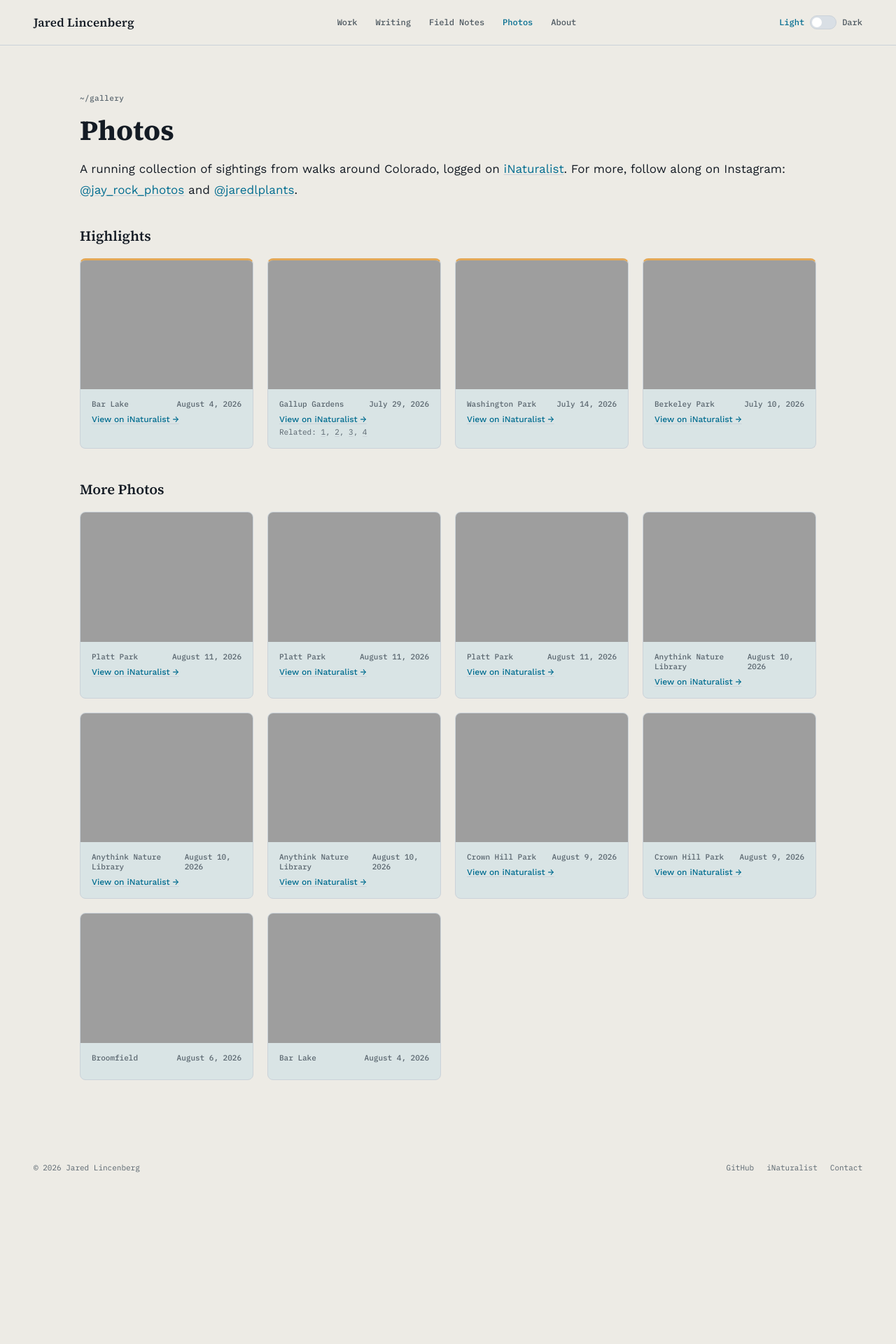
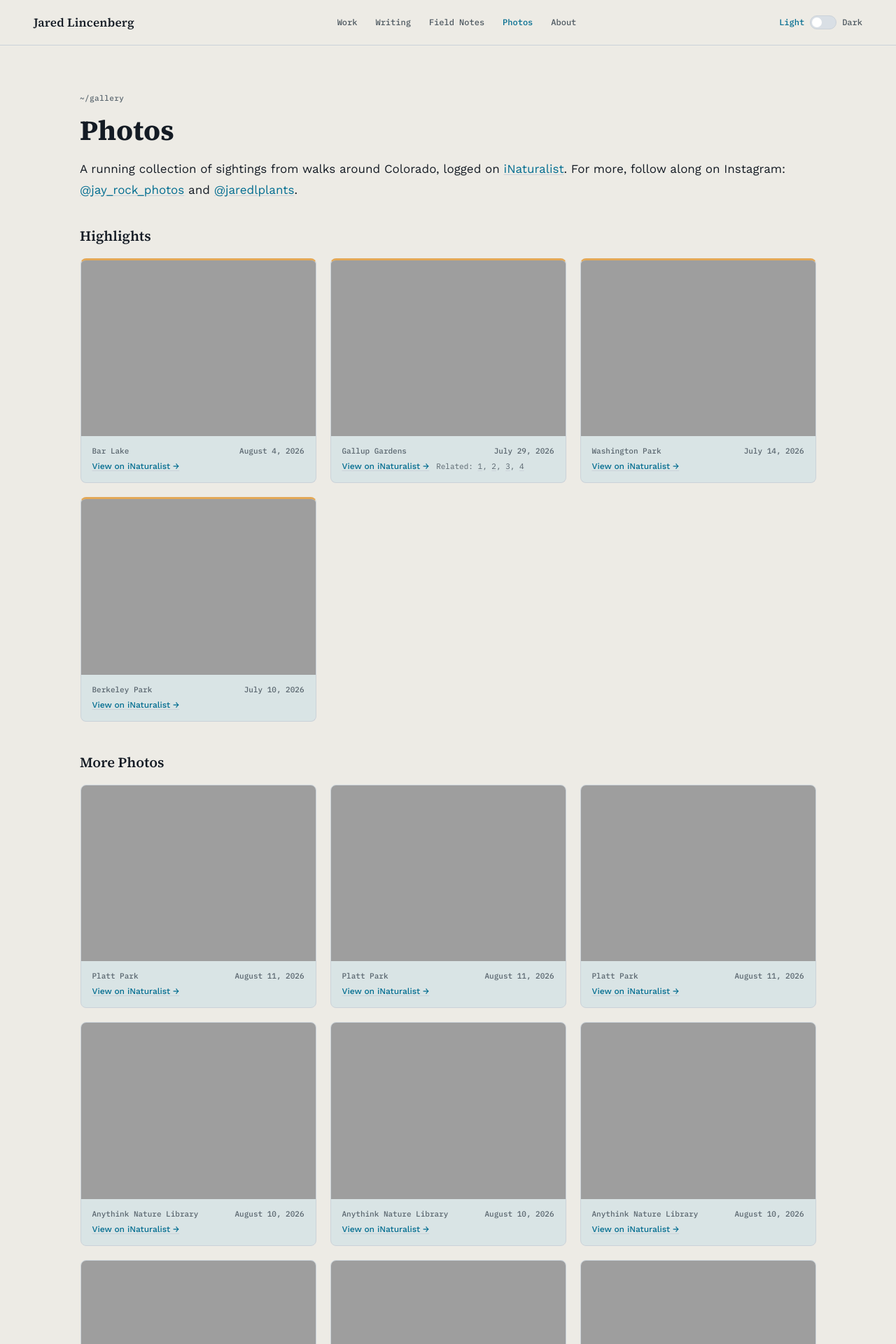
Before and after one commit to JaredLincenberg/jaredlincenberg.github.io, a Jekyll site: the page built from photos.md, in a window 1280 px wide. Shown: the top 1920 px of the page at 70% size. Built offline with Jekyll 4.4.1, drawn with Linux system fonts in a browser that asks for light colours; before the commit the page ends 1697 px from its top, so only the background shows below that.

Commit message:
Let the photo grid break out past main.wide's 1100px cap
main.wide's max-width only leaves room for 3 tiles at the size a 4th
column needs, which is why 3->4 previously had to shrink every tile
to fit. Wraps each .photo-grid in a .gallery-bleed element that breaks
out to full viewport width (independent of main's cap) via the
position:relative + negative-vw-margin technique, while .photo-grid
recenters inside it with its own max-width. Headings and body text
outside the wrapper are unaffected. Tile size goes back up to 337px
(the previous 3-column size) and stays constant as columns are added.

Co-Authored-By: Claude Sonnet 5 <noreply@anthropic.com>

```diff
--- a/assets/css/main.css
+++ b/assets/css/main.css
@@ -303,13 +303,30 @@ main ul {
 }
 
 @media (min-width: 900px) {
-  /* Fixed tile width (not 1fr) so adding a 4th column when there's
-     room doesn't shrink every tile to fit — only the column count
-     changes, not the image size. 248px matches the previous 4-column
-     size at the grid's 1100px max width. */
+  /* main.wide caps at 1100px, which only fits 3 tiles at the size a
+     4th column would need — break .gallery-bleed out to the full
+     viewport (regardless of that cap) so .photo-grid has room to add
+     a 4th column at the same tile size instead of shrinking all of
+     them to fit. Headings/text outside .gallery-bleed are untouched.
+     337px matches the previous 3-column tile size at main's 1100px
+     cap; auto-fill keeps every tile that size and only adds a column
+     once there's genuinely room for one. */
+  .gallery-bleed {
+    width: 100vw;
+    position: relative;
+    left: 50%;
+    right: 50%;
+    margin-left: -50vw;
+    margin-right: -50vw;
+  }
   .photo-grid {
-    grid-template-columns: repeat(auto-fill, 248px);
+    grid-template-columns: repeat(auto-fill, 337px);
     justify-content: center;
+    max-width: 1500px;
+    margin-left: auto;
+    margin-right: auto;
+    padding-left: 24px;
+    padding-right: 24px;
   }
 }
 
--- a/photos.md
+++ b/photos.md
@@ -11,18 +11,18 @@ wide: true
 A running collection of sightings from walks around Colorado, logged on [iNaturalist](https://www.inaturalist.org/people/jared_lincenberg). For more, follow along on Instagram: <a href="https://www.instagram.com/jay_rock_photos/">@jay_rock_photos</a> and <a href="https://www.instagram.com/jaredlplants/">@jaredlplants</a>.
 
 <h2 class="section-heading">Highlights</h2>
-<div class="photo-grid">
+<div class="gallery-bleed"><div class="photo-grid">
 {% for entry in site.data.photos reversed %}{% assign filename = entry[0] %}{% assign photo = entry[1] %}{% if photo.highlight %}
   {% include photo-card.html filename=filename photo=photo %}
 {% endif %}{% endfor %}
-</div>
+</div></div>
 
 <h2 class="section-heading">More Photos</h2>
-<div class="photo-grid">
+<div class="gallery-bleed"><div class="photo-grid">
 {% for entry in site.data.photos reversed %}{% assign filename = entry[0] %}{% assign photo = entry[1] %}{% unless photo.highlight %}
   {% include photo-card.html filename=filename photo=photo %}
 {% endunless %}{% endfor %}
-</div>
+</div></div>
 
 <dialog id="photo-lightbox">
   <div class="lightbox-body">
```
